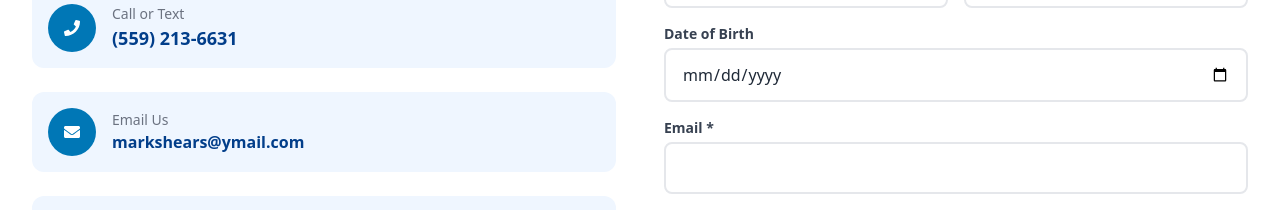
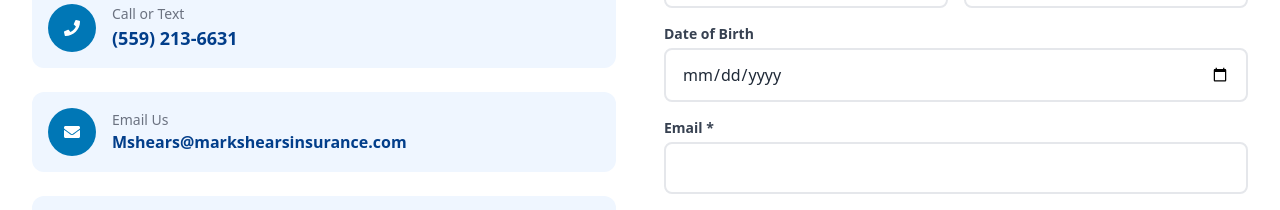
Before and after one commit to kamishakes13-prog/mark-shears-insurance, a React (Vite) app: page / in a window 1280 px wide. Shown: the part 3398-3608 px from the top of the page. Built offline with nearby package versions, Linux system fonts and the light colour scheme.

Commit message:
Update contact email to Mshears@markshearsinsurance.com

```diff
--- a/src/components/Contact.jsx
+++ b/src/components/Contact.jsx
@@ -2,7 +2,7 @@ import { useState } from 'react'
 import { motion } from 'framer-motion'
 import { FaPhone, FaEnvelope, FaMapMarkerAlt, FaCheckCircle } from 'react-icons/fa'
 
-const insuranceTypes = ['Life', 'Health', 'Retirement', 'Annuities', 'Auto', 'Home', 'Umbrella', 'Commercial', 'BOP', 'Other']
+const insuranceTypes = ['Life', 'Health', 'Retirhement', 'Annuities', 'Auto', 'Home', 'Umbrella', 'Commercial', 'BOP', 'Other']
 
 export default function Contact() {
   const [formData, setFormData] = useState({ name: '', email: '', phone: '', dob: '', type: '', message: '' })
@@ -83,7 +83,7 @@ export default function Contact() {
               </a>
 
               <a
-                href="mailto:markshears@ymail.com"
+                href="mailto:Mshears@markshearsinsurance.com"
                 className="flex items-center gap-4 p-4 bg-blue-50 rounded-xl hover:bg-blue-100 transition-colors group"
               >
                 <div className="w-12 h-12 bg-primary rounded-full flex items-center justify-center">
@@ -91,7 +91,7 @@ export default function Contact() {
                 </div>
                 <div>
                   <p className="text-sm text-gray-500">Email Us</p>
-                  <p className="font-bold text-dark group-hover:text-primary">markshears@ymail.com</p>
+                  <p className="font-bold text-dark group-hover:text-primary">Mshears@markshearsinsurance.com</p>
                 </div>
               </a>
 
```
